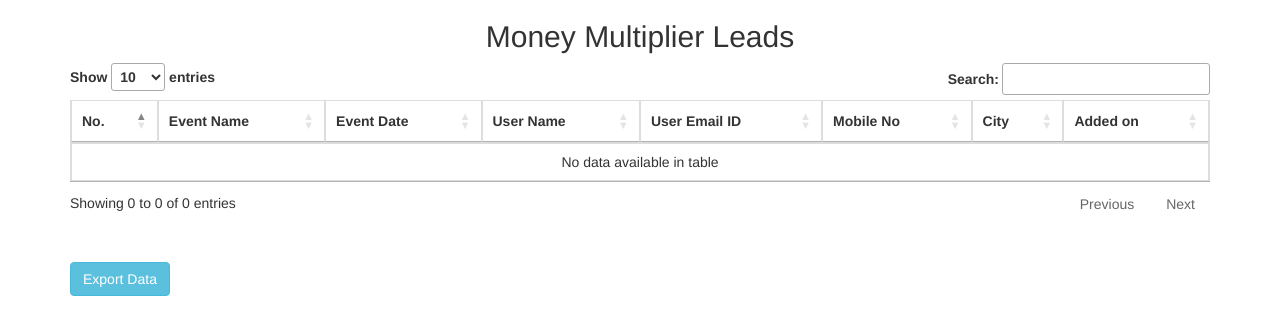
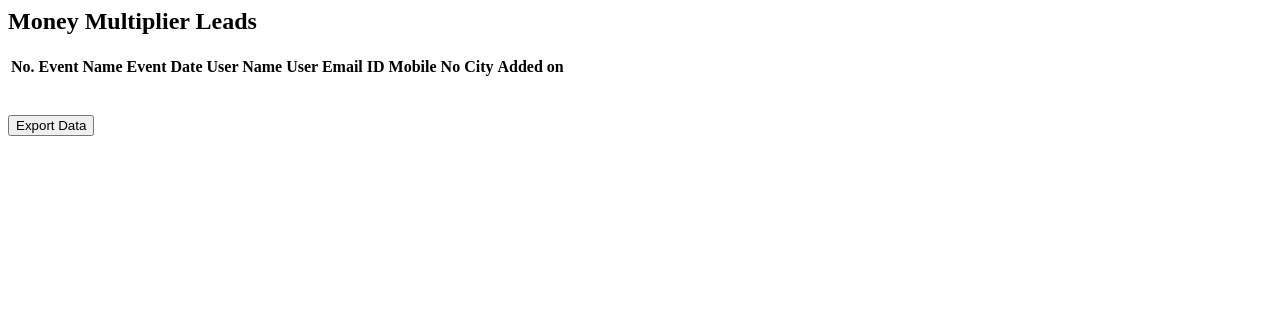
Before and after one commit to SajeedAns786/snehalniti-landing-page, a PHP site: page /all_list.php in a window 1280 px wide. Shown: the top 335 px of the page. Run offline with PHP 8.4, Linux system fonts and the light colour scheme; data that the repository does not hold is empty; some libraries are stand-ins or nearby versions.

Commit message:
Update all_list.php

```diff
--- a/all_list.php
+++ b/all_list.php
@@ -1,12 +1,4 @@
-<!DOCTYPE html>
-<html>
-<head>
-  <meta name="viewport" content="width=device-width, initial-scale=1">
-  <link rel="stylesheet" href="https://maxcdn.bootstrapcdn.com/bootstrap/3.3.7/css/bootstrap.min.css">
-  <link rel="stylesheet" href="//cdn.datatables.net/1.10.23/css/jquery.dataTables.min.css">
-  <script src="https://ajax.googleapis.com/ajax/libs/jquery/3.2.1/jquery.min.js"></script>
-  <script src="https://maxcdn.bootstrapcdn.com/bootstrap/3.3.7/js/bootstrap.min.js"></script>
-  <script src="//cdn.datatables.net/1.10.23/js/jquery.dataTables.min.js"></script>
+
 
 
 </head>
```
